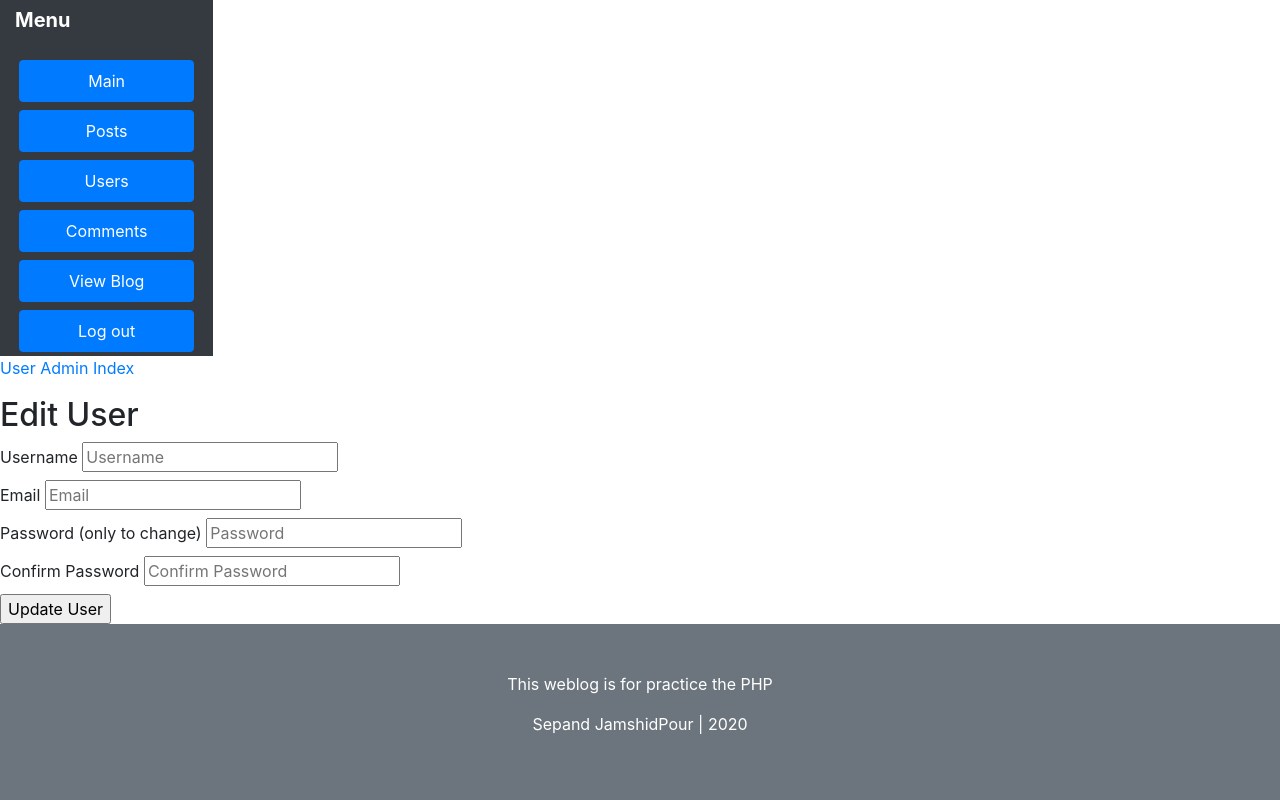
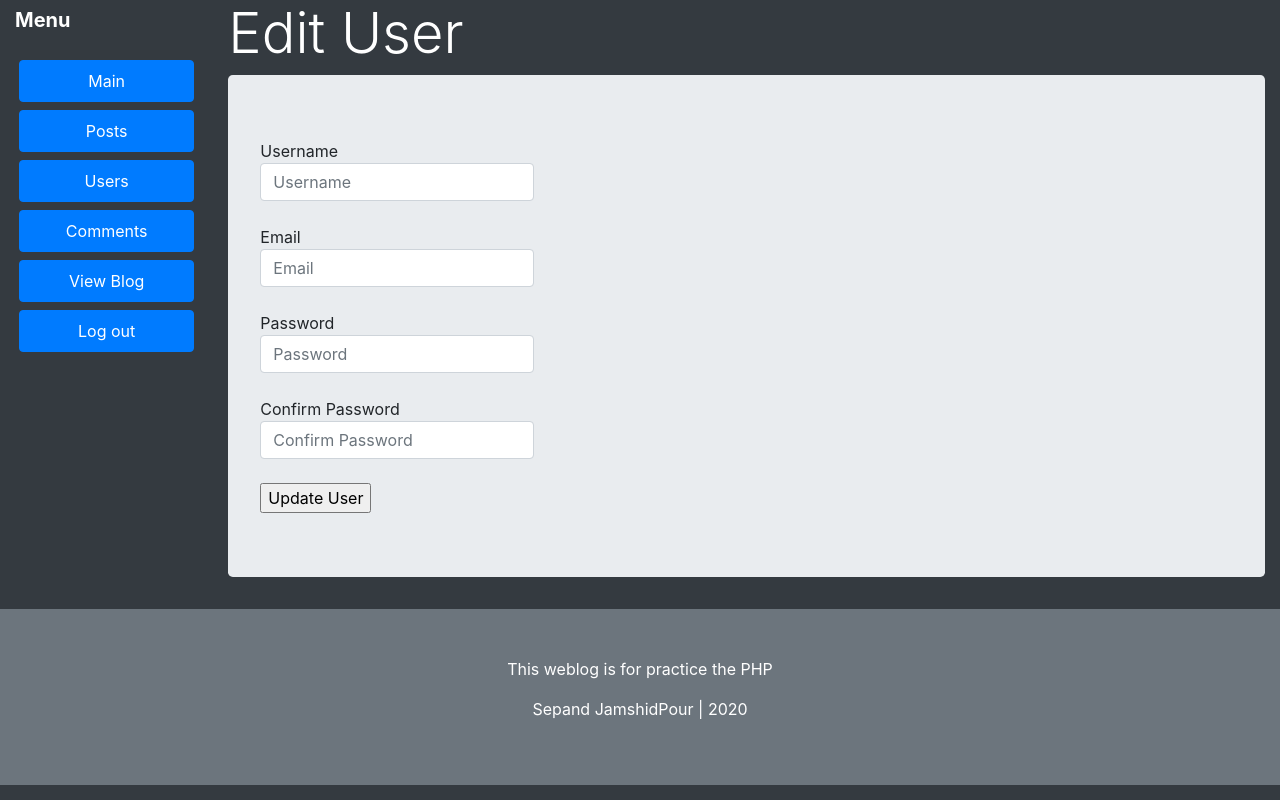
Before and after one commit to SepandJP/Simple_Blog, a PHP site: page /admin/edit_user.php in a window 1280 px wide. Run offline with PHP 8.4, Linux system fonts and the light colour scheme; the visitor is signed in with stand-in values (Sample User, id 1); tables that the repository leaves empty or names only in its code hold one stand-in row (values such as "Sample post").

Commit message:
add edit_user page frontend

```diff
--- a/admin/edit_user.php
+++ b/admin/edit_user.php
@@ -16,12 +16,15 @@ if(!$user->is_logged_in()){
     <title>Admin | Edit User</title>
 </head>
 
-<body>
+<body class="bg-dark">
+
+<div class="container-fluid row m-0 p-0">
 
 <?php include 'menu.php';?>
 
-<p><a href="users.php">User Admin Index</a></p>
-<h2>Edit User</h2>
+<div class="col-sm-9 col-lg-10">
+
+<h1 class="display-4 text-white">Edit User</h1>
 
 <?php
 
@@ -113,7 +116,12 @@ if (isset($_POST['submit']))
 if (isset($error))
 {
     foreach ($error as $err) {
-        echo '<p>'.$err.'</p>';
+        echo '<div class="alert alert-danger alert-dismissible fade show">';
+        echo '<span>'.$err.'</span>';
+        echo '<button type="button" class="close" data-dismiss="alert" aria-label="Close">
+    <span aria-hidden="true">&times;</span>
+  </button>';
+        echo '</div>';
     }
 }
 
@@ -133,36 +141,39 @@ catch (PDOException $e)
 }
 ?>
 
-<div>
+<div class="jumbotron">
     <form method="post">
         <input type="hidden" name="memberID" value="<?php echo $userInfo['memberID'];?>">
 
-        <label for="memberUsername">Username
-            <input type="text" name="username" id="memberUsername" placeholder="Username" value="<?php echo $userInfo['username'];?>">
-        </label>
+        <div class="form-group">
+            <label for="memberUsername">Username
+                <input class="form-control" type="text" name="username" id="memberUsername" placeholder="Username" value="<?php echo $userInfo['username'];?>">
+            </label>
+        </div>
 
-        <br />
+        <div class="form-group">
+            <label for="memberEmail">Email
+                <input class="form-control" type="email" name="email" id="memberEmail" placeholder="Email" value="<?php echo $userInfo['email'];?>">
+            </label>
+        </div>
 
-        <label for="memberEmail">Email
-            <input type="email" name="email" id="memberEmail" placeholder="Email" value="<?php echo $userInfo['email'];?>">
-        </label>
+        <div class="form-group">
+            <label for="memberPassword">Password
+                <input class="form-control" type="password" name="password" id="memberPassword" placeholder="Password">
+            </label>
+        </div>
 
-        <br />
-
-        <label for="memberPassword">Password (only to change)
-            <input type="password" name="password" id="memberPassword" placeholder="Password">
-        </label>
-
-        <br />
-
-        <label for="memberPasswordConfirm">Confirm Password
-            <input type="password" name="passwordConfirm" id="memberPasswordConfirm" placeholder="Confirm Password">
-        </label>
-
-        <br />
+        <div class="form-group">
+            <label for="memberPasswordConfirm">Confirm Password
+                <input class="form-control" type="password" name="passwordConfirm" id="memberPasswordConfirm" placeholder="Confirm Password">
+            </label>
+        </div>
 
         <input type="submit" name="submit" value="Update User">
     </form>
+</div>
+
+</div>
 </div>
 
 <!-- JavaScript files -->
```
